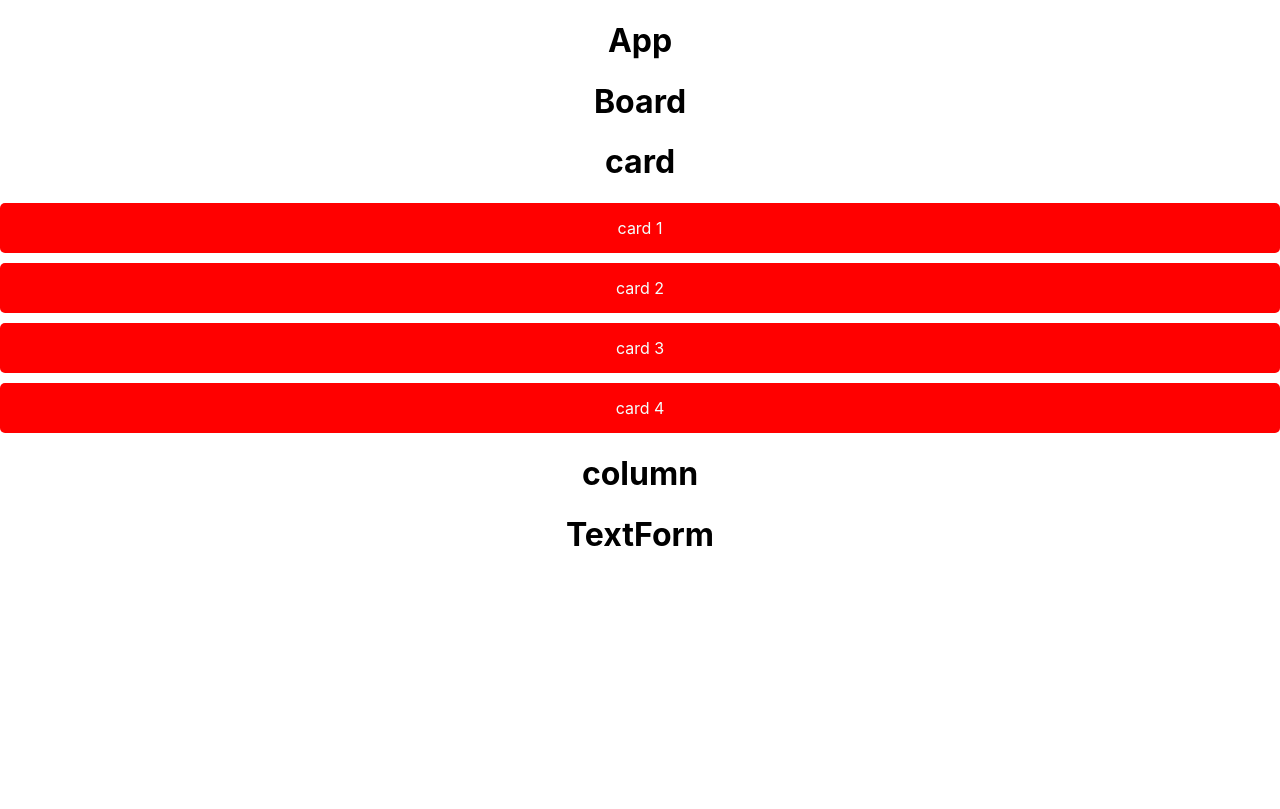
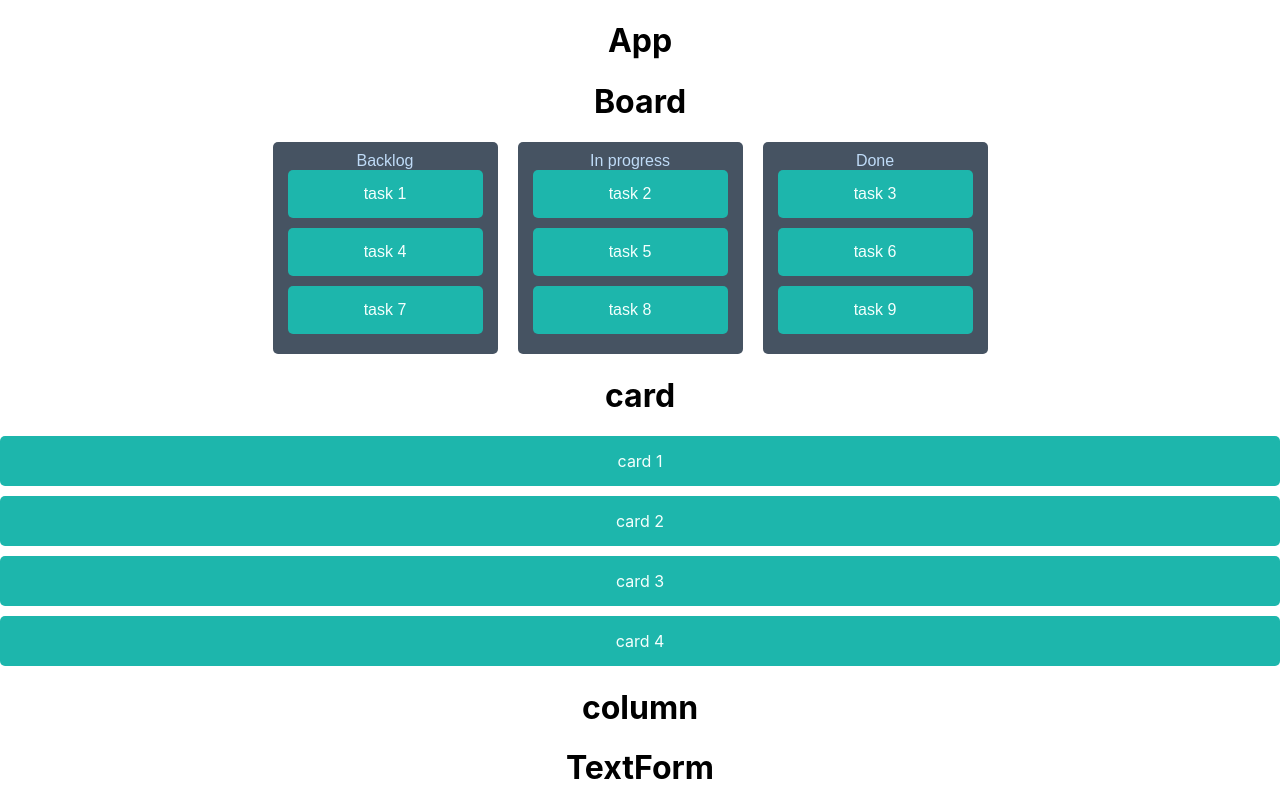
Before and after one commit to vladimirfed/agile-board, a React (Create React App) app: page / in a window 1280 px wide. Built offline with nearby package versions, Linux system fonts and the light colour scheme.

Commit message:
add boards

```diff
--- a/src/components/Board.js
+++ b/src/components/Board.js
@@ -1,10 +1,86 @@
-import React from 'react';
+import React, {useState} from 'react';
 import './style.css';
 
 const Board = () => {
+
+    const [boards, setBoards] = useState([
+        {id: 1, title: 'Backlog', cards: [{id: 1, title: 'task 1', }, {id: 4, title: 'task 4', }, {id: 7, title: 'task 7', }]},
+        {id: 2, title: 'In progress', cards: [{id: 2, title: 'task 2', }, {id: 5, title: 'task 5', }, {id: 8, title: 'task 8', }]},
+        {id: 3, title: 'Done', cards: [{id: 3, title: 'task 3', }, {id: 6, title: 'task 6', }, {id: 9, title: 'task 9', }]}
+    ])
+
+    const [currentBoard, setCurrentBoard] = useState ( null)
+    const [currentCard, setCurrentCard] = useState ( null)
+
+    const dragStart = (e, card, board) =>{
+        setCurrentBoard(board)
+        setCurrentCard(card)
+        console.log(card)
+
+    }
+
+    const dragEnd = (e) =>{
+        e.target.style.background = 'rgb(29, 182, 172)'
+
+    }
+
+    const dragOver = (e ) =>{
+        e.preventDefault()
+        e.target.style.background = 'lightgray'
+
+    }
+
+    const dragLeave = (e) =>{
+
+        e.target.style.background = 'rgb(29, 182, 172)'
+    }
+
+    const dragDrop = (e, card, board) =>{
+        e.preventDefault()
+        const currentIndex = currentBoard.cards.indexOf(currentCard)
+        currentBoard.cards.splice(currentIndex, 1)
+
+        const dropIndex = board.cards.indexOf(currentCard)
+        currentBoard.cards.splice(dropIndex, +1, 0, currentCard)
+
+        setBoards(boards.map(b=>{
+            if(b.id === board.id){
+                return board
+            }
+            if(b.id === currentBoard.id){
+                return currentBoard
+            }
+            return b
+        }))
+
+
+        e.target.style.background = 'rgb(29, 182, 172)'
+
+
+    }
+
+
+
     return (
-        <div>
+        <div >
             <h1>Board</h1>
+            {boards.map(board=>
+                <div className='Board'>
+                    <div>{board.title}</div>
+                    {board.cards.map(card=>
+                        <div
+                        onDragEnd={(e) => dragEnd(e)}
+                        onDragLeave={(e) => dragLeave(e)}
+                        onDragOver={(e) => dragOver(e, card)}
+                        onDragStart={(e) => dragStart(e, card, board)}
+                        onDrop={(e) => dragDrop(e, card, board)}
+                        draggable={true}
+                        className='Card'>
+                            {card.title}
+                        </div>
+                    )}
+                </div>
+            )}
         </div>
     );
 };
--- a/src/components/Card.js
+++ b/src/components/Card.js
@@ -19,7 +19,7 @@ const Card = () => {
     }
 
     const dragEnd = (e, card) =>{
-        e.target.style.background = 'red'
+        e.target.style.background = 'rgb(29, 182, 172)'
         console.log(card)
     }
 
@@ -31,7 +31,7 @@ const Card = () => {
 
     const dragLeave = (e, card) =>{
         console.log(card)
-        e.target.style.background = 'red'
+        e.target.style.background = 'rgb(29, 182, 172)'
     }
 
     const dragDrop = (e, card) =>{
@@ -46,7 +46,7 @@ const Card = () => {
             return c
 
         }))
-        e.target.style.background = 'red'
+        e.target.style.background = 'rgb(29, 182, 172)'
         console.log(card)
     }
 
--- a/src/components/style.css
+++ b/src/components/style.css
@@ -7,7 +7,7 @@
     white-space: nowrap;
   }
 
-  .Column {
+  .Board {
     display: inline-block;
     vertical-align: top;
     width: 225px;
@@ -25,7 +25,7 @@
 
   .Card {
     padding: 15px;
-    background: red;
+    background: rgb(29, 182, 172);
     color: #f4fffd;
     border-radius: 5px;
     margin-bottom: 10px;
```
